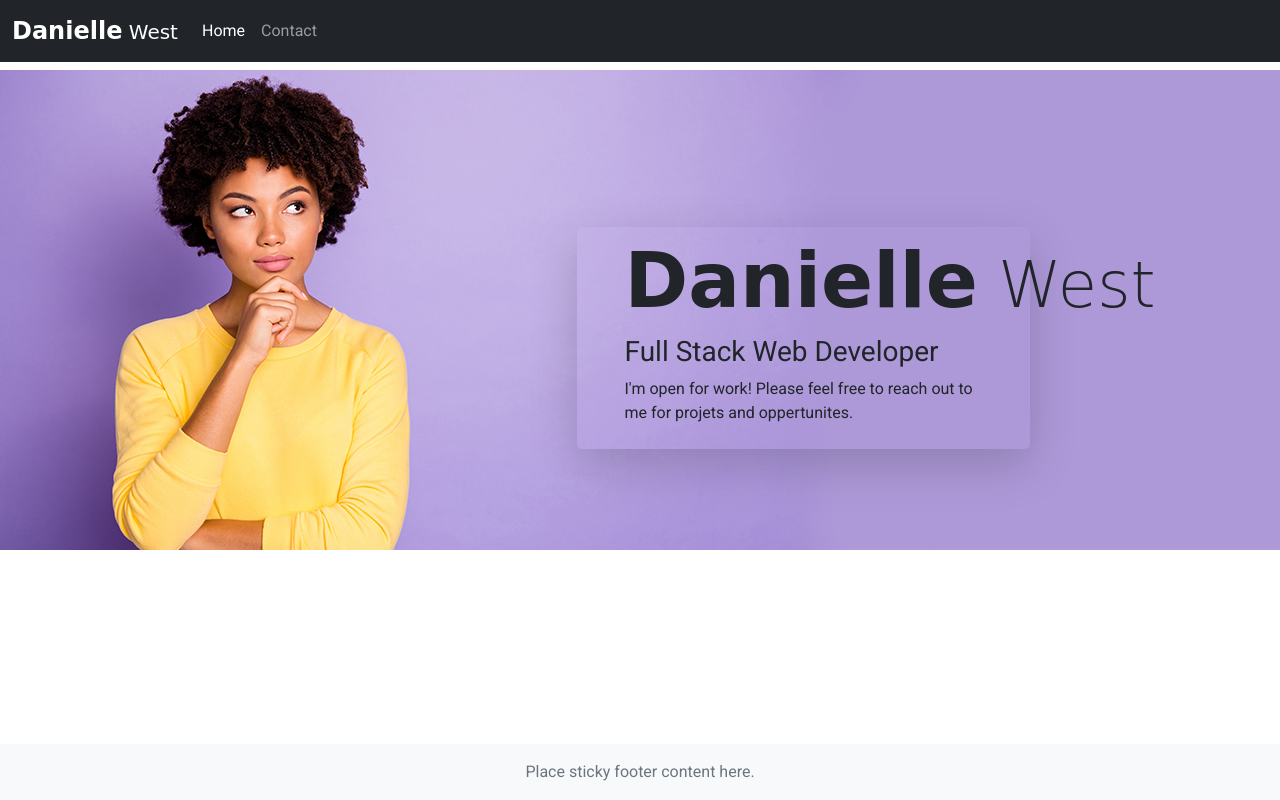
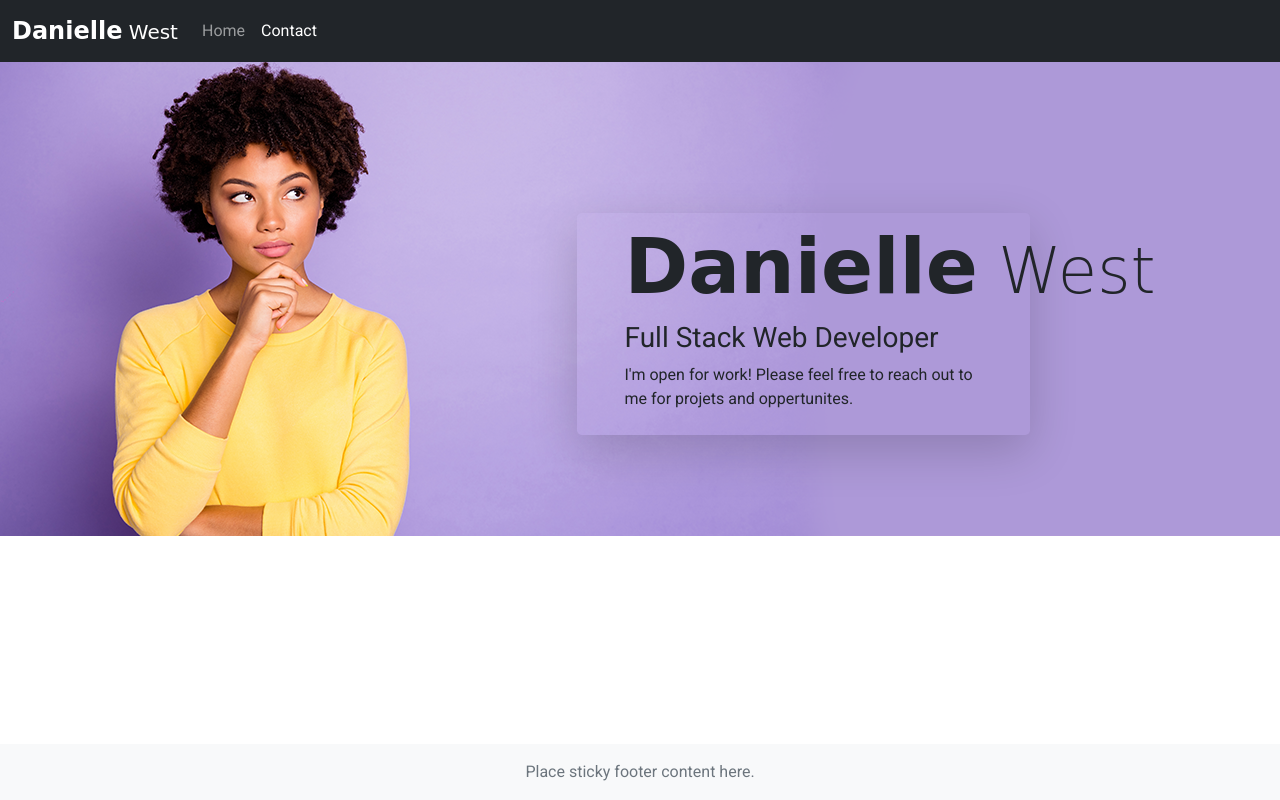
Before and after one commit to alexbaker2002/DanielleWest, a plain HTML site: page contact.html in a window 1280 px wide. Drawn offline with nearby package versions, Linux system fonts and the light colour scheme; a web font is replaced by a local one.

Commit message:
removed bootstrap-mt and used stylesheet instead

```diff
--- a/contact.html
+++ b/contact.html
@@ -27,12 +27,12 @@
                 <span class="navbar-toggler-icon"></span>
             </button>
             <div class="collapse navbar-collapse" id="navbarCollapse">
-                <ul class="navbar-nav me-auto mb-2 mb-md-0">
+                <ul class="navbar-nav me-auto ">
                     <li class="nav-item">
-                        <a class="nav-link active" aria-current="page" href="/index.html">Home</a>
+                        <a class="nav-link " href="/index.html">Home</a>
                     </li>
                     <li class="nav-item">
-                        <a class="nav-link" href="/contact.html">Contact</a>
+                        <a class="nav-link active" aria-current="page" href="/contact.html">Contact</a>
                     </li>
 
                 </ul>
@@ -40,11 +40,11 @@
         </div>
     </nav>
     <!--Main Contecnt Area-->
-    <main class="flex-shrink-0 mt-4">
+    <main class="flex-shrink-0">
         <!--Hero Title-->
         <header class=" header container-fluid d-flex flex-column justify-content-center mt-3">
             <div class="row justify-content-center offset-0 offset-sm-4 offest-md-3 offset-lg-3 offset-xxl-1">
-                <div class="col-12 col-md-7 col-xl-6  py-3 mt-md-4 pt-5">
+                <div class="col-12 col-md-7 col-xl-6 py-3 mt-md-4 pt-5">
                     <div class="shadow-lg rounded-3">
                         <div class="d-flex flex-column px-lg-5 px-3 py-2">
                             <h1 class="display-3 title"><span class="bold">Danielle</span>&nbsp;West</h1>
--- a/css/style.css
+++ b/css/style.css
@@ -23,7 +23,7 @@
 }
 
 body {
-    padding-top: 30px;
+    padding-top: 40px;
     font-family: 'Roboto',
         sans-serif;
 
```
Also changed, not shown: index.html (+1 -1 lines).
